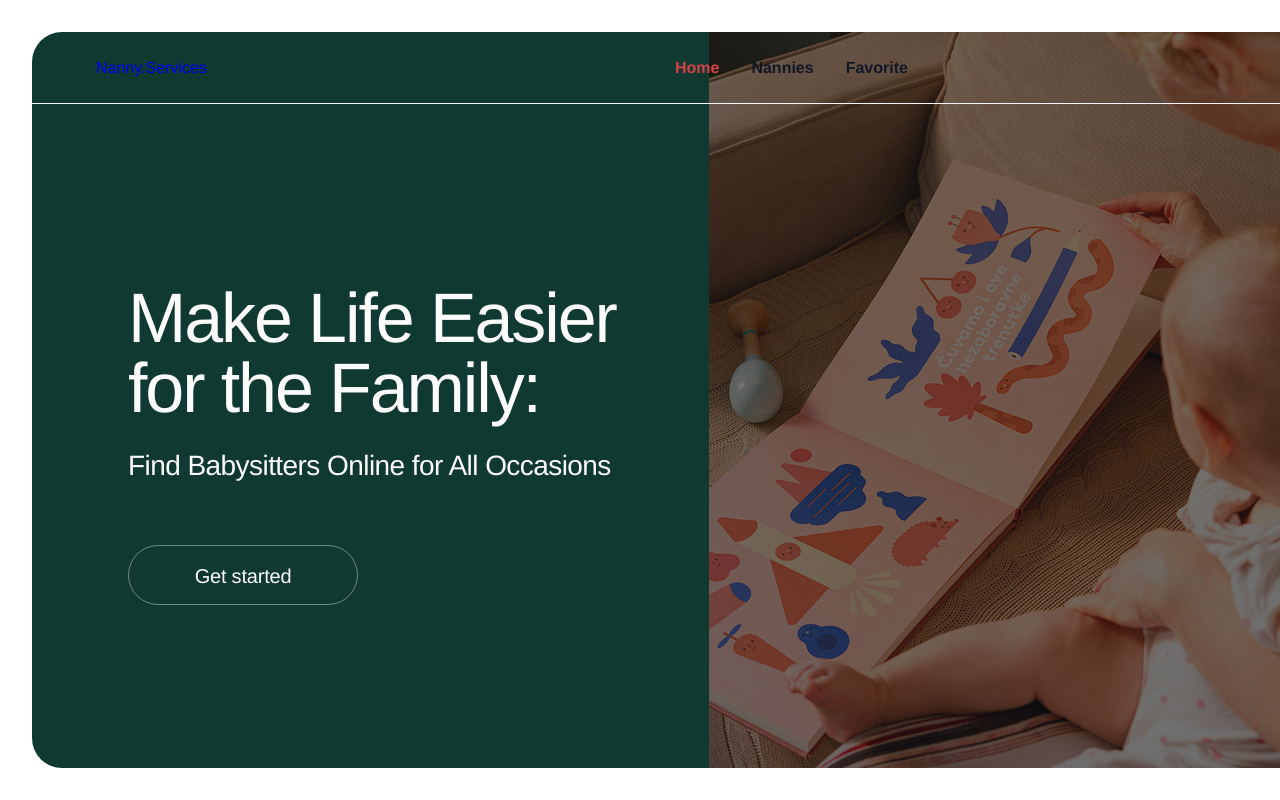
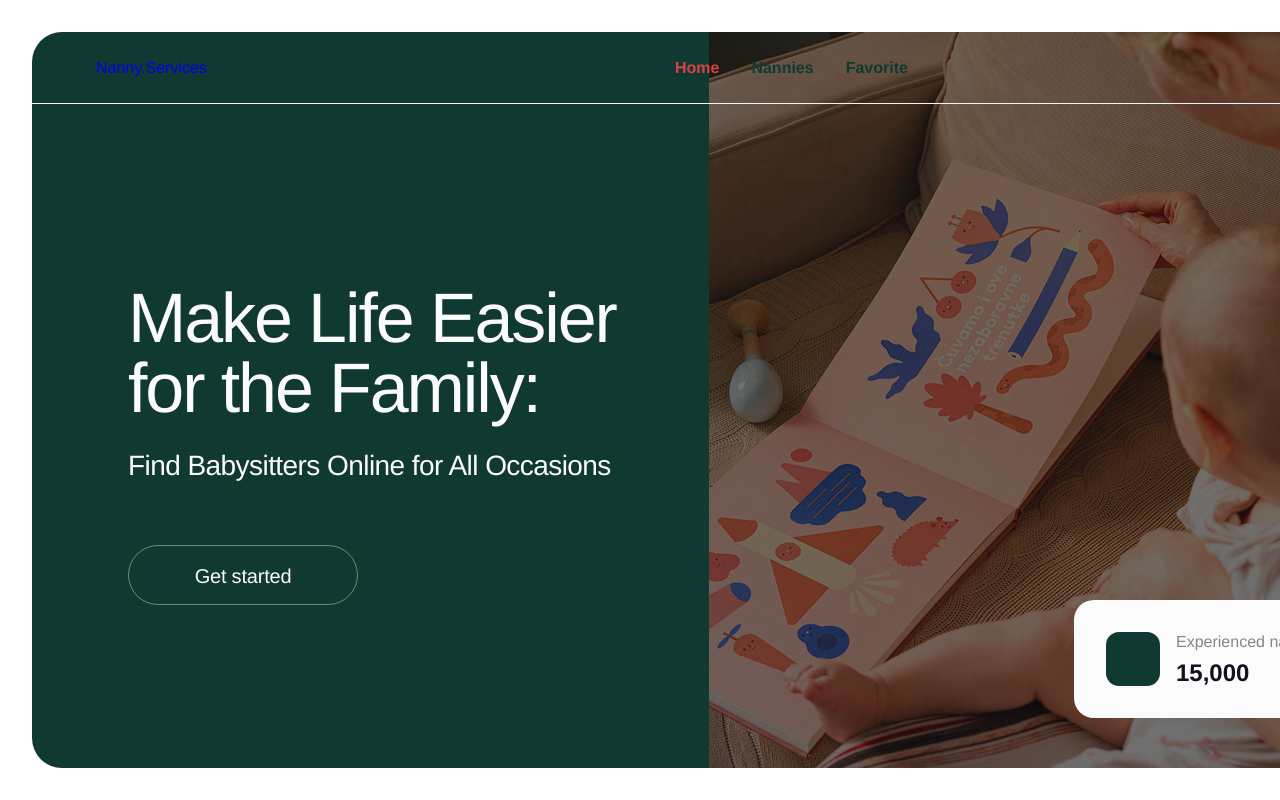
Before and after one commit to baschenko/NannyServices, a React (Vite) app: page / in a window 1280 px wide. Shown: the top 800 px of the page. Built offline with nearby package versions, Linux system fonts and the light colour scheme.

Commit message:
update homepage

```diff
--- a/src/pages/HomePage/HomePage.jsx
+++ b/src/pages/HomePage/HomePage.jsx
@@ -1,5 +1,6 @@
 import { Link } from 'react-router-dom';
 import css from './HomePage.module.css';
+import Icon from '../../components/Icon/Icon.jsx';
 
 const HomePage = () => {
   return (
@@ -14,6 +15,18 @@ const HomePage = () => {
         <Link to={'/nannies'} className={css.btn}>
           Get started
         </Link>
+        <div className={css.counter}>
+          <Icon
+            id="icon-jackdaw"
+            width={30}
+            height={30}
+            className={css.jackdaw}
+          />
+          <div>
+            <p className={css.textCounter}>Experienced nannies</p>
+            <p className={css.valueCounter}>15,000</p>
+          </div>
+        </div>
       </div>
     </div>
   );
--- a/src/pages/HomePage/HomePage.module.css
+++ b/src/pages/HomePage/HomePage.module.css
@@ -1,5 +1,5 @@
 .section {
-  background: #103931;
+  background: var(--main);
   background-image: url(../../images/Hero_image.jpg);
   background-repeat: no-repeat;
   width: 1376px;
@@ -10,6 +10,7 @@
 
 .container {
   padding: 251px 96px 163px 96px;
+  position: relative;
 }
 
 .wrapper {
@@ -57,3 +58,38 @@
 .btn:hover {
   background-color: var(--button-hover);
 }
+
+.counter {
+  border-radius: 20px;
+  padding: 32px;
+  width: 284px;
+  height: 118px;
+
+  background-color: var(--white);
+
+  position: absolute;
+  right: 50px;
+  bottom: 50px;
+
+  display: flex;
+}
+
+.jackdaw {
+  border-radius: 13px;
+  width: 54px;
+  height: 54px;
+  padding: 12px;
+  margin-right: 16px;
+
+  background-color: var(--main);
+}
+
+.textCounter {
+  margin-bottom: 6px;
+}
+
+.valueCounter {
+  font-weight: 700;
+  font-size: 24px;
+  color: #11101c;
+}
--- a/src/styles/variables.css
+++ b/src/styles/variables.css
@@ -1,5 +1,5 @@
 :root {
-  --main: #101828;
+  --main: #103931;
   --text: rgba(17, 16, 28, 0.5);
   --white: #fbfbfb;
   --inputs: #fbfbfb;
```
